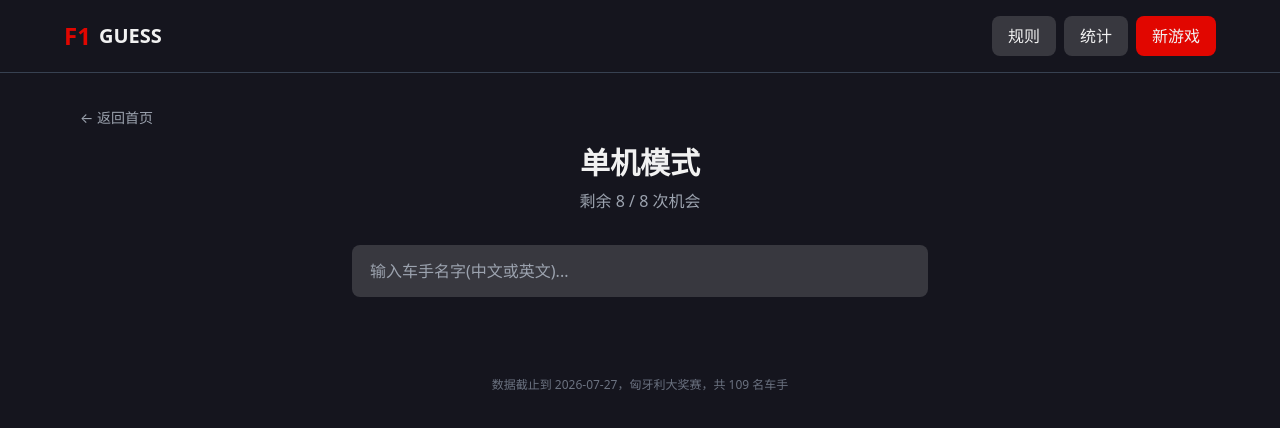
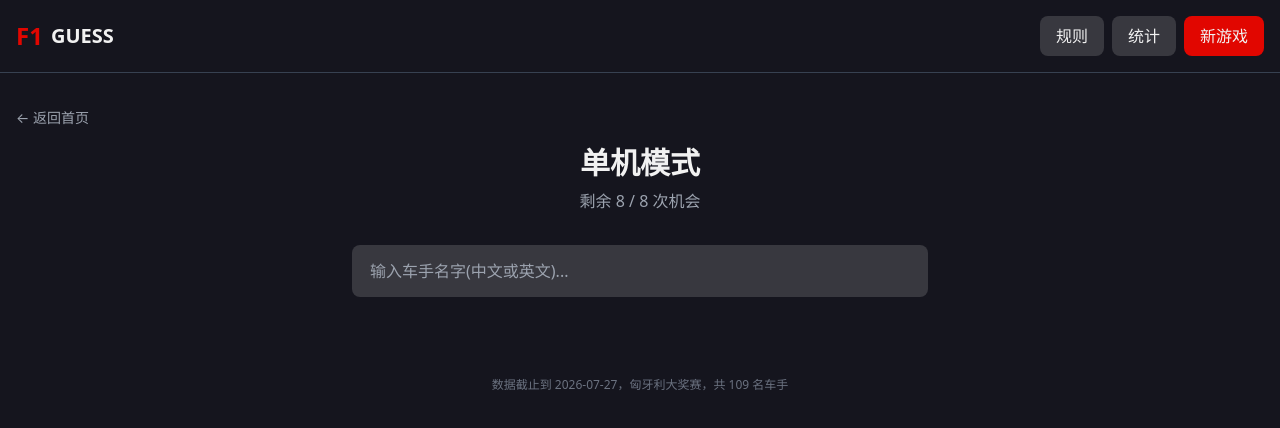
Before and after one commit to rayyyy122/F1-Guess-Game, a React (Vite) app in the folder f1-guess/: page /solo in a window 1280 px wide. Shown: the top 428 px of the page. Built offline with nearby package versions, Linux system fonts and the light colour scheme.

Commit message:
style: 加宽游戏区域整体宽度
- 页面容器从 max-w-6xl 扩大到 max-w-7xl
- 涉及单机页、联机页、联机游戏视图和顶部导航
- 为长车手姓名留出更多空间

```diff
--- a/f1-guess/src/components/Header/Header.tsx
+++ b/f1-guess/src/components/Header/Header.tsx
@@ -8,7 +8,7 @@
 export function Header({ onNewGame, onShowStats, onShowHelp, showNewGame = true }: HeaderProps) {
   return (
     <header className="w-full border-b border-gray-700 py-4 px-4">
-      <div className="max-w-6xl mx-auto flex items-center justify-between">
+      <div className="max-w-7xl mx-auto flex items-center justify-between">
         <div className="flex items-center gap-2">
           <span className="text-2xl font-bold text-f1-red">F1</span>
           <span className="text-xl font-bold">GUESS</span>
--- a/f1-guess/src/components/online/OnlineGameView.tsx
+++ b/f1-guess/src/components/online/OnlineGameView.tsx
@@ -36,7 +36,7 @@
   const canGuess = myGuesses.length < maxGuesses && remainingTime > 0
 
   return (
-    <div className="max-w-6xl mx-auto">
+    <div className="max-w-7xl mx-auto">
       <div className="text-center mb-6">
         <Countdown remaining={remainingTime} />
       </div>
--- a/f1-guess/src/pages/OnlinePage.tsx
+++ b/f1-guess/src/pages/OnlinePage.tsx
@@ -59,7 +59,7 @@
         showNewGame={false}
       />
 
-      <main className="max-w-6xl mx-auto px-4 py-8">
+      <main className="max-w-7xl mx-auto px-4 py-8">
         <div className="mb-4">
           <Link to="/" className="text-sm text-gray-400 hover:text-f1-red">
             ← 返回首页
--- a/f1-guess/src/pages/SoloPage.tsx
+++ b/f1-guess/src/pages/SoloPage.tsx
@@ -77,7 +77,7 @@
         onShowHelp={() => setIsHelpOpen(true)}
       />
 
-      <main className="max-w-6xl mx-auto px-4 py-8">
+      <main className="max-w-7xl mx-auto px-4 py-8">
         <div className="mb-4">
           <Link to="/" className="text-sm text-gray-400 hover:text-f1-red">
             ← 返回首页
```
